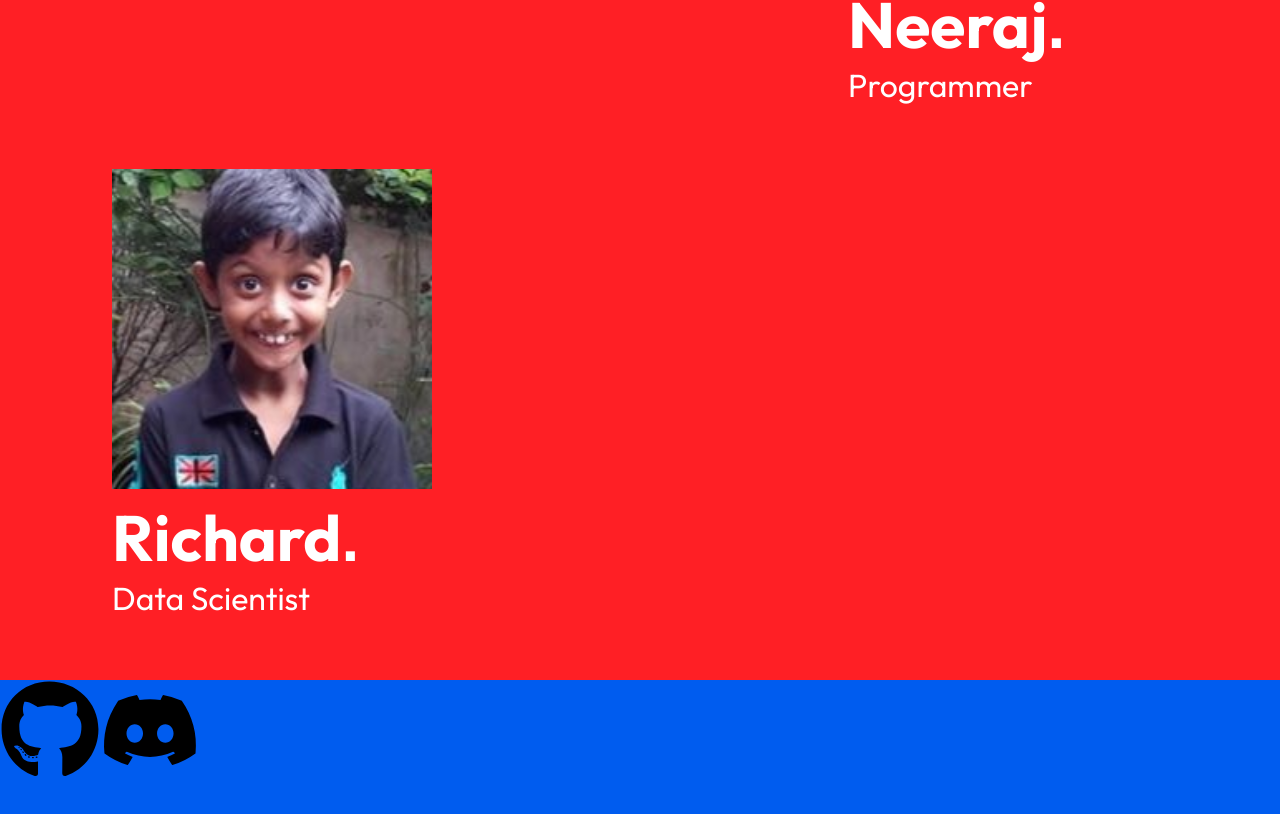
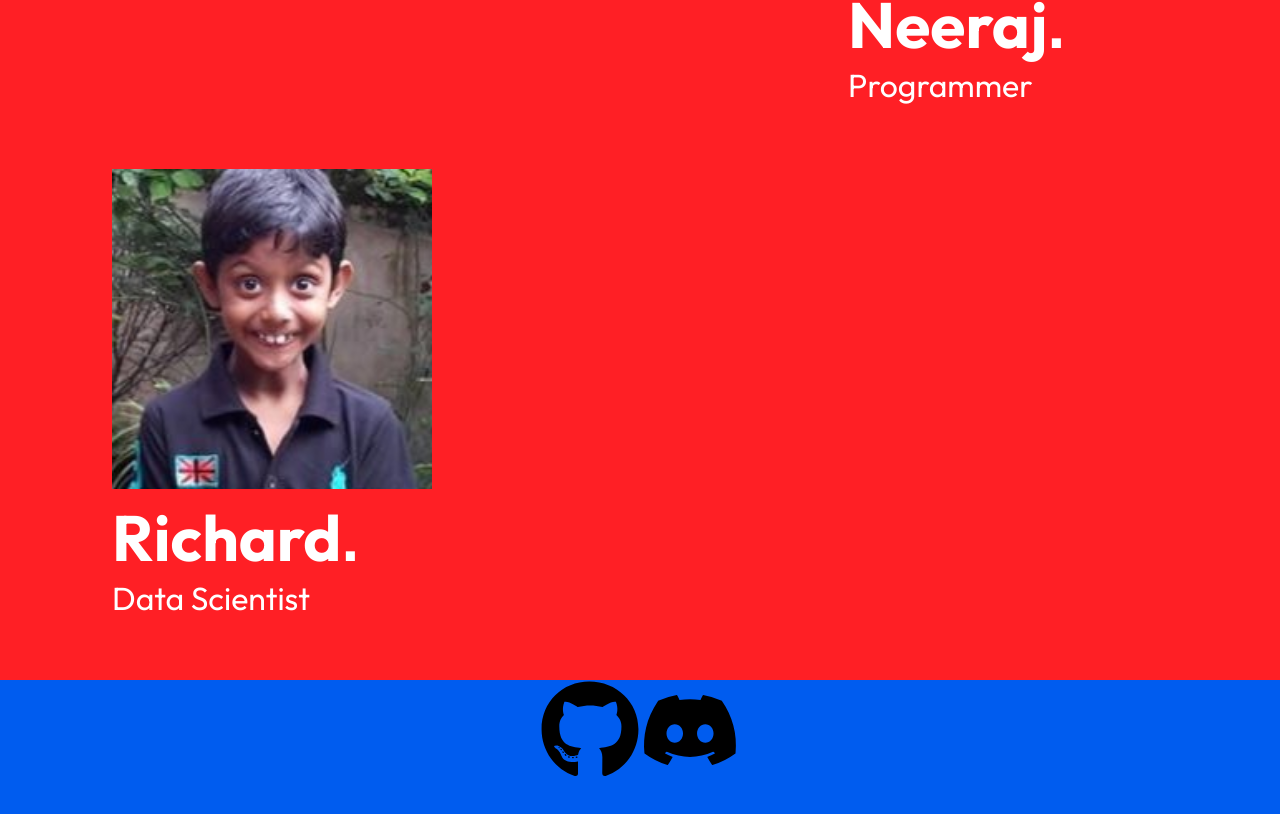
Before and after one commit to superbryn/SELDA, a React (Vite) app: page / in a window 1280 px wide. Shown: the part 5045-5859 px from the top of the page. Built offline with nearby package versions, Linux system fonts and the light colour scheme.

Commit message:
Update Footer.css

```diff
--- a/src/elements/Footer.css
+++ b/src/elements/Footer.css
@@ -5,7 +5,9 @@ footer{
     color: black;
     position: relative;
     display: flex;
-    flex-direction: row;}
+    flex-direction: row;
+    justify-content: center;
+}
 
 .github{
     color: black;
```
